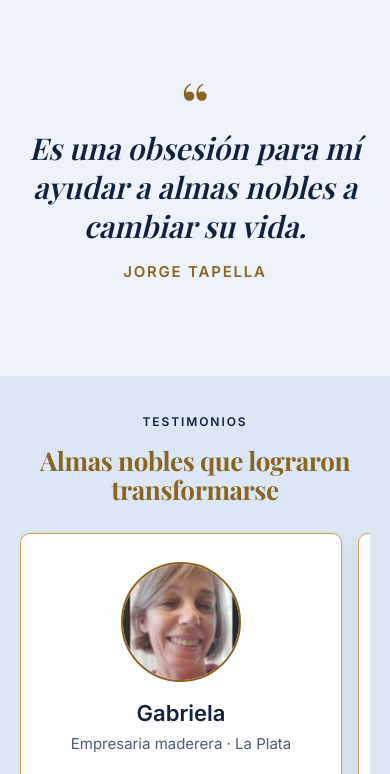
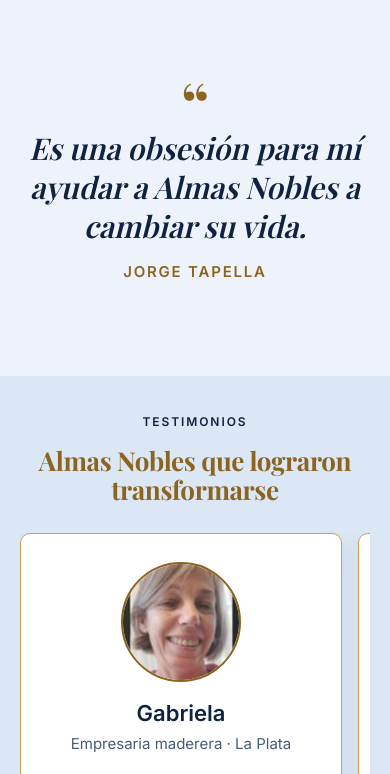
Before and after one commit to tapellaweb-cmd/areas-maestras, a plain HTML site: page index.html in a window 390 px wide. Shown: the part 1550-2324 px from the top of the page. Drawn offline with Linux system fonts and the light colour scheme.

Commit message:
Landing: Almas Nobles en mayúsculas, línea de comunidad junto al botón, nueva etiqueta
Co-Authored-By: Claude Sonnet 5.5 <noreply@anthropic.com>

```diff
--- a/index.html
+++ b/index.html
@@ -144,7 +144,7 @@ src="https://www.facebook.com/tr?id=4065911757006473&ev=PageView&noscript=1"
 <section class="quote-band txt">
   <div class="container">
     <span class="q-icon" aria-hidden="true">“</span>
-    <p class="q-text">Es una obsesión para mí ayudar a almas nobles a cambiar su vida.</p>
+    <p class="q-text">Es una obsesión para mí ayudar a Almas Nobles a cambiar su vida.</p>
     <p class="q-by">Jorge Tapella</p>
   </div>
 </section>
@@ -152,7 +152,7 @@ src="https://www.facebook.com/tr?id=4065911757006473&ev=PageView&noscript=1"
 <section class="t-inter tst">
   <div class="container">
     <span class="eyebrow center">Testimonios</span>
-    <h2 class="center">Almas nobles que lograron transformarse</h2>
+    <h2 class="center">Almas Nobles que lograron transformarse</h2>
     <div class="carousel">
       <button class="c-btn c-prev" aria-label="Anterior">‹</button>
       <div class="c-track">
@@ -182,7 +182,7 @@ src="https://www.facebook.com/tr?id=4065911757006473&ev=PageView&noscript=1"
 <section class="t-inter tst">
   <div class="container">
     <span class="eyebrow center">Testimonios</span>
-    <h2 class="center">Almas nobles que lograron transformarse</h2>
+    <h2 class="center">Almas Nobles que lograron transformarse</h2>
     <div class="carousel">
       <button class="c-btn c-prev" aria-label="Anterior">‹</button>
       <div class="c-track">
@@ -213,7 +213,7 @@ src="https://www.facebook.com/tr?id=4065911757006473&ev=PageView&noscript=1"
 <section class="alt tst">
   <div class="container">
     <span class="eyebrow center">Testimonios</span>
-    <h2 class="center">Almas nobles que lograron transformarse</h2>
+    <h2 class="center">Almas Nobles que lograron transformarse</h2>
     <div class="carousel">
       <button class="c-btn c-prev" aria-label="Anterior">‹</button>
       <div class="c-track">
@@ -233,14 +233,14 @@ src="https://www.facebook.com/tr?id=4065911757006473&ev=PageView&noscript=1"
 
 <section class="txt">
   <div class="container">
-    <div class="tools-p tools-ask-wrap"><p class="tools-choice tools-ask tools-mirror"><b>¿Preferís sumarte a la mentoría?</b><br>…o seguir donde y cómo estás</p><p class="tools-choice tools-ask" style="font-size:clamp(19px,4vw,22px)!important;line-height:1.3;margin:20px 0 10px;color:#0F2340!important;-webkit-text-fill-color:#0F2340!important;background:none!important;font-family:Inter,sans-serif!important;font-weight:500!important">Viviendo una vida mediocre que no te merecés,</p><p class="tools-choice tools-ask" style="font-size:clamp(19px,4vw,22px)!important;line-height:1.3;margin:6px 0 18px;color:#0F2340!important;-webkit-text-fill-color:#0F2340!important;background:none!important;font-family:Inter,sans-serif!important;font-weight:500!important">Y entregando tu energía y tu tiempo a quien no lo valora.</p><p class="tools-choice tools-ask tools-end">…es tu decisión</p><div class="center" style="margin-top:32px"><a href="#comprar" class="btn btn-lg">Ver los valores de la mentoría →</a></div></div>
+    <div class="tools-p tools-ask-wrap"><p class="tools-choice tools-ask tools-mirror"><b>¿Preferís sumarte a la mentoría?</b><br>…o seguir donde y cómo estás</p><p class="tools-choice tools-ask" style="font-size:clamp(19px,4vw,22px)!important;line-height:1.3;margin:20px 0 10px;color:#0F2340!important;-webkit-text-fill-color:#0F2340!important;background:none!important;font-family:Inter,sans-serif!important;font-weight:500!important">Viviendo una vida mediocre que no te merecés,</p><p class="tools-choice tools-ask" style="font-size:clamp(19px,4vw,22px)!important;line-height:1.3;margin:6px 0 18px;color:#0F2340!important;-webkit-text-fill-color:#0F2340!important;background:none!important;font-family:Inter,sans-serif!important;font-weight:500!important">Y entregando tu energía y tu tiempo a quien no lo valora.</p><p class="tools-choice tools-ask tools-end">…es tu decisión</p><p class="tools-choice tools-ask" style="font-size:clamp(15px,3.4vw,17px)!important;line-height:1.3;margin:30px 0 0;font-style:italic!important;color:#0F2340!important;-webkit-text-fill-color:#0F2340!important;background:none!important;font-family:Inter,sans-serif!important;font-weight:400!important">Sumate a la comunidad de Almas Nobles.</p><div class="center" style="margin-top:8px"><a href="#comprar" class="btn btn-lg">Ver los valores de la mentoría →</a></div></div>
   </div>
 </section>
 
 <section class="t-inter tst">
   <div class="container">
     <span class="eyebrow center">Testimonios</span>
-    <h2 class="center">Almas nobles que lograron transformarse</h2>
+    <h2 class="center">Almas Nobles que lograron transformarse</h2>
     <div class="carousel">
       <button class="c-btn c-prev" aria-label="Anterior">‹</button>
       <div class="c-track">
@@ -262,7 +262,7 @@ src="https://www.facebook.com/tr?id=4065911757006473&ev=PageView&noscript=1"
 <section id="comprar" class="txt">
   <div class="container plans">
     <div class="plans-head">
-      <span class="eyebrow">Expandí tu vida, alma noble</span>
+      <span class="eyebrow">Sumate a la comunidad de Almas Nobles</span>
       <h2>Cambiar tu vida es solo tu decisión</h2>
     </div>
     <div class="plans-mock"><p class="plans-mock-sub" style="font-size:clamp(24px,6.4vw,34px)!important">Mentoría</p><div class="mockup mock-combo"><img src="assets/img/mentoria-mas-libros.webp" alt="Mentoría en vivo, más de regalo los libros Áreas Maestras y Cómo convertir tu experiencia en un negocio digital" width="1600" height="573"></div></div>
@@ -293,7 +293,7 @@ src="https://www.facebook.com/tr?id=4065911757006473&ev=PageView&noscript=1"
 <section class="t-inter tst">
   <div class="container">
     <span class="eyebrow center">Testimonios</span>
-    <h2 class="center">Almas nobles que lograron transformarse</h2>
+    <h2 class="center">Almas Nobles que lograron transformarse</h2>
     <div class="carousel">
       <button class="c-btn c-prev" aria-label="Anterior">‹</button>
       <div class="c-track">
```
